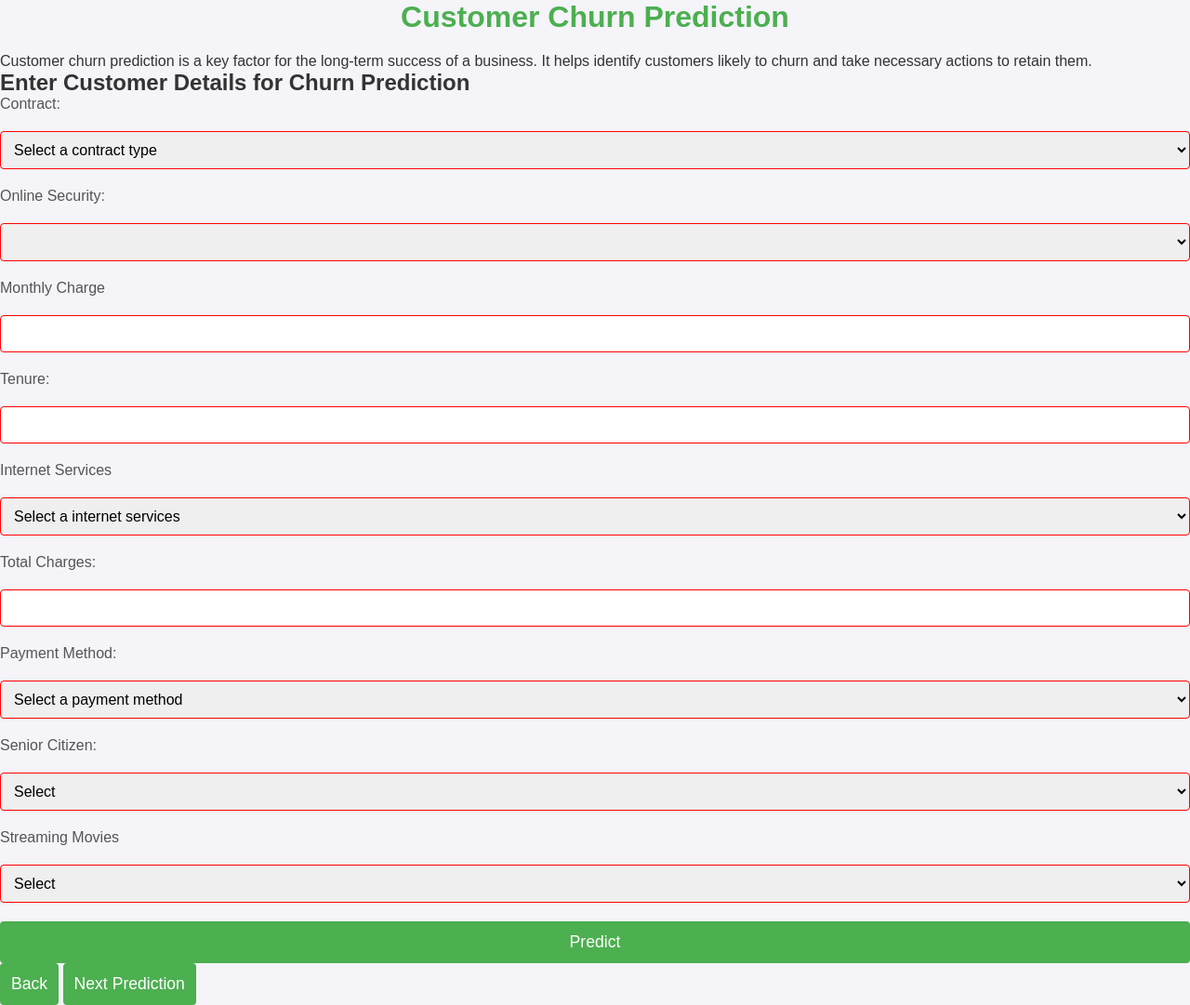
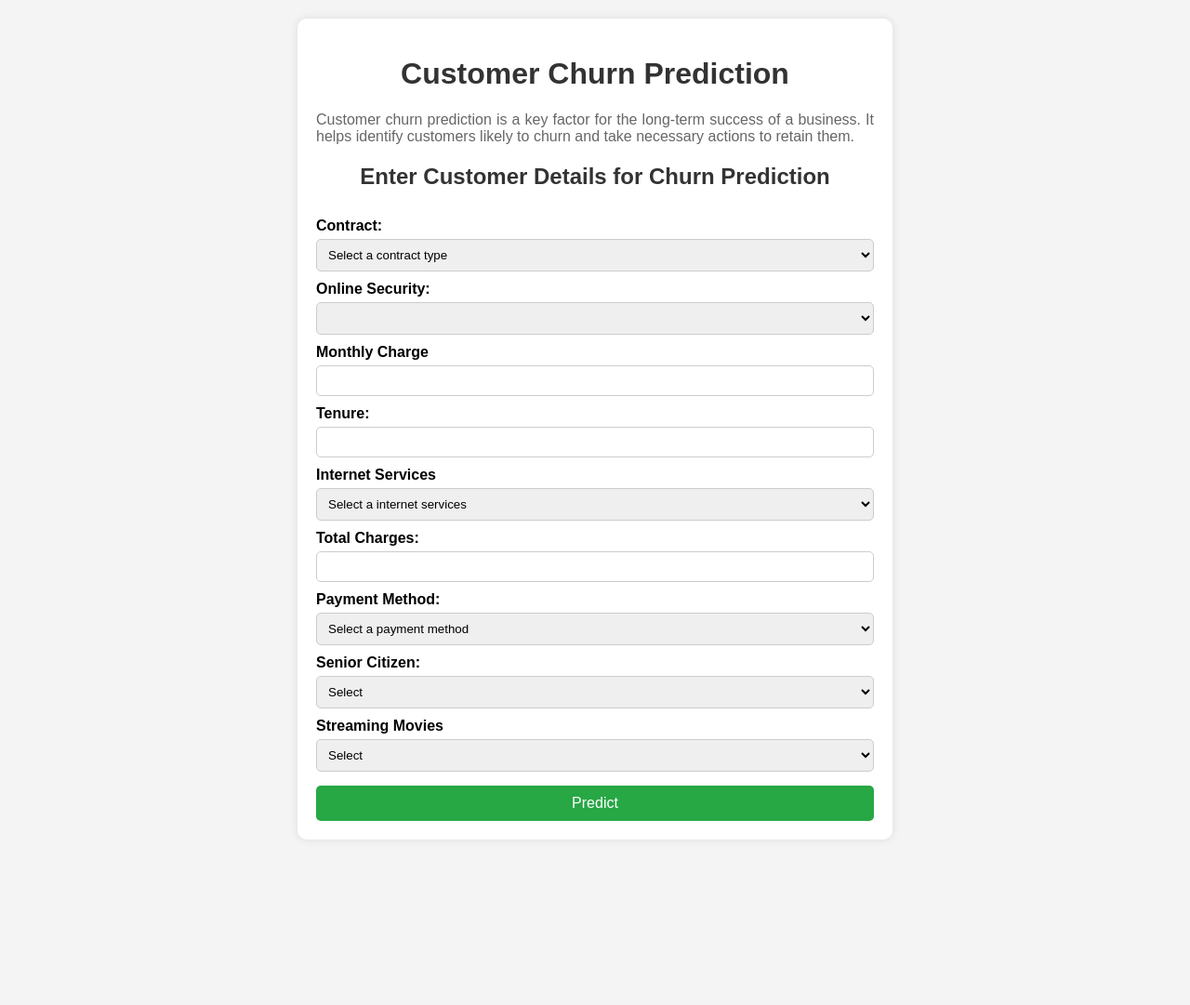
Before and after one commit to NirajJaishwal/churn-prediction-flask-app, a Flask app: page / in a window 1280 px wide. Shown: the whole page at 93% size. After the commit the page ends 883 px from the top, so only its background shows below. Run offline with Flask 3, Linux system fonts and the light colour scheme; parts of the project's set-up code (start-up, migrations or seed data) failed here and were passed over.

Commit message:
Add nessary CSS

```diff
--- a/static/style.css
+++ b/static/style.css
@@ -1,96 +1,103 @@
-/* Reset some default browser styles */
-* {
+body {
+    font-family: Arial, sans-serif;
     margin: 0;
     padding: 0;
-    box-sizing: border-box;
+    background-color: #f4f4f4;
   }
 
-body {
-    font-family: 'Arial', sans-serif;
-    background-color: #f4f4f9;
+  #container {
+    max-width: 600px;
+    margin: 20px auto;
+    background: white;
+    padding: 20px;
+    border-radius: 10px;
+    box-shadow: 0px 0px 10px rgba(0, 0, 0, 0.1);
+  }
+
+  .header,
+  .header2 {
+    text-align: center;
     color: #333;
   }
 
-.container {
-    max-width: 600px;
-    margin: 50px auto;
-    padding: 20px;
-    background-color: #fff;
-    border-radius: 8px;
-    box-shadow: 0 2px 10px rgba(0, 0, 0, 0.1);
+  .paragraph {
+    text-align: justify;
+    color: #666;
   }
 
-h1 {
-    text-align: center;
-    margin-bottom: 20px;
-    color: #4CAF50;
-}
-
-form {
-    display: grid;
-    gap: 20px;
+  .form {
+    display: flex;
+    flex-direction: column;
   }
 
   label {
-    font-size: 1rem;
-    color: #555;
+    font-weight: bold;
+    margin-top: 10px;
   }
 
-input, select {
-    padding: 10px;
-    font-size: 1rem;
-    border: 1px solid #ddd;
-    border-radius: 4px;
-    transition: all 0.3s ease;
+  select,
+  input {
+    padding: 8px;
+    margin-top: 5px;
+    border: 1px solid #ccc;
+    border-radius: 5px;
   }
 
-input:focus, select:focus {
-    border-color: #4CAF50;
-    outline: none;
+  .submit,
+  .back,
+  .next {
+    margin-top: 15px;
+    padding: 10px;
+    color: white;
+    border: none;
+    border-radius: 5px;
+    cursor: pointer;
+    font-size: 16px;
   }
 
-button {
-    padding: 12px;
-    background-color: #4CAF50;
-    color: #fff;
-    border: none;
-    border-radius: 4px;
-    font-size: 1.1rem;
-    cursor: pointer;
-    transition: background-color 0.3s ease;
+  .submit {
+    background-color: #28a745;
   }
 
-button:hover {
-    background-color: #45a049;
+  .submit:hover {
+    background-color: #218838;
   }
 
-button:active {
-    background-color: #3e8e41;
+  .back {
+    background-color: #007bff;
   }
 
-.result {
-    margin-top: 20px;
-    padding: 20px;
-    background-color: #f0f0f0;
-    border-radius: 8px;
-    text-align: center;
-    display: none;
+  .back:hover {
+    background-color: #0056b3;
   }
 
-.result h2 {
-    font-size: 1.5rem;
-    font-weight: bold;
-    color: #4CAF50;
+  .next {
+    background-color: #dc3545;
   }
 
-form input, select {
-    transition: all 0.3s ease-in-out;
+  .next:hover {
+    background-color: #c82333;
   }
 
-form input:invalid, select:invalid {
-    border-color: red;
+  .result-container {
+    display: none;
+    text-align: center;
+    margin-top: 20px;
+    font-size: 18px;
+    color: #333;
+    background: white;
+    padding: 20px;
+    border-radius: 10px;
+    box-shadow: 0px 0px 10px rgba(0, 0, 0, 0.1);
   }
 
-form input:valid, select:valid {
-    border-color: green;
+  @media (max-width: 768px) {
+    #container {
+      width: 90%;
+      padding: 15px;
     }
+    select,
+    input {
+      font-size: 14px;
+    }
+  }
```
Lines whose indentation alone changed are shown as unchanged.
